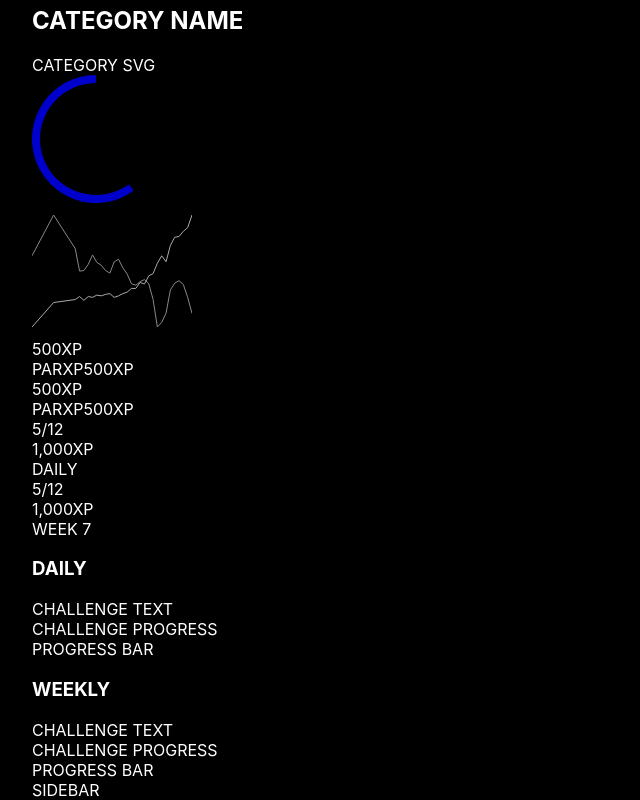
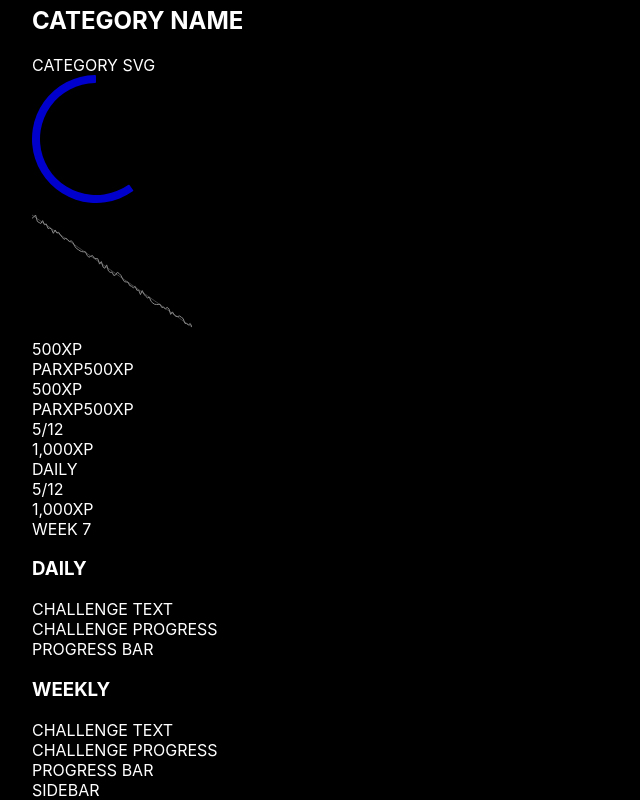
Before and after one commit to everalert/habits-battlepass, a Next.js app: page / in a window 1280 px wide. Shown: the part 799-1599 px from the top of the page, without its empty margins (0-640 px from the left). Built offline with nearby package versions, Linux system fonts and the light colour scheme.

Commit message:
change LineChart data structure

```diff
--- a/src/elements/linechart.element.js
+++ b/src/elements/linechart.element.js
@@ -1,38 +1,11 @@
 import { useD3 } from '../hooks/useD3'
 import * as d3 from 'd3';
 
-const data = [
-	{year: 1980, efficiency: 24.3, sales: 8949000},
-	{year: 1985, efficiency: 27.6, sales: 10979000},
-	{year: 1990, efficiency: 28, sales: 9303000},
-	{year: 1991, efficiency: 28.4, sales: 8185000},
-	{year: 1992, efficiency: 27.9, sales: 8213000},
-	{year: 1993, efficiency: 28.4, sales: 8518000},
-	{year: 1994, efficiency: 28.3, sales: 8991000},
-	{year: 1995, efficiency: 28.6, sales: 8620000},
-	{year: 1996, efficiency: 28.5, sales: 8479000},
-	{year: 1997, efficiency: 28.7, sales: 8217000},
-	{year: 1998, efficiency: 28.8, sales: 8085000},
-	{year: 1999, efficiency: 28.3, sales: 8638000},
-	{year: 2000, efficiency: 28.5, sales: 8778000},
-	{year: 2001, efficiency: 28.8, sales: 8352000},
-	{year: 2002, efficiency: 29, sales: 8042000},
-	{year: 2003, efficiency: 29.5, sales: 7556000},
-	{year: 2004, efficiency: 29.5, sales: 7483000},
-	{year: 2005, efficiency: 30.3, sales: 7660000},
-	{year: 2006, efficiency: 30.1, sales: 7762000},
-	{year: 2007, efficiency: 31.2, sales: 7562000},
-	{year: 2008, efficiency: 31.5, sales: 6769000},
-	{year: 2009, efficiency: 32.9, sales: 5402000},
-	{year: 2010, efficiency: 33.9, sales: 5636000},
-	{year: 2011, efficiency: 33.1, sales: 6093000},
-	{year: 2012, efficiency: 35.3, sales: 7245000},
-	{year: 2013, efficiency: 36.4, sales: 7586000},
-	{year: 2014, efficiency: 36.5, sales: 7708000},
-	{year: 2015, efficiency: 37.2, sales: 7517000},
-	{year: 2016, efficiency: 37.7, sales: 6873000},
-	{year: 2017, efficiency: 39.4, sales: 6081000},
-];
+const data = [];
+const days = 91;
+const delta = -10;
+for (let i=0; i<days; i++)
+	data.push({date:i, par:i/days*delta, value:i/days*delta+delta/days*5*(Math.random()-0.5)})
 
 export default function LineChart() {
 	const ref = useD3(
@@ -41,42 +14,40 @@ export default function LineChart() {
 			const width = 160;
 			const margin = { top: 8, right: 0, bottom: 8, left: 0 };
 
-			const years = data.map(d => d.year)
-			const efficiency = data.map(d => d.efficiency)
-			const sales = data.map(d => d.sales)
+			const date = data.map(d => d.date)
+			const par = data.map(d => d.par)
+			const value = data.map(d => d.value)
 
 			const x = d3.scaleLinear()
-				.domain([d3.min(years),d3.max(years)])
+				.domain([d3.min(date),d3.max(date)])
 				.range([0, width]);
 
 			const y1 = d3.scaleLinear()
-				.domain([d3.min(sales),d3.max(sales)])
+				.domain([d3.min(value),d3.max(value)])
 				.range([height - margin.bottom, margin.top]);
 
 			const y2 = d3.scaleLinear()
-				.domain([d3.min(efficiency),d3.max(efficiency)])
+				.domain([d3.min(par),d3.max(par)])
 				.range([height - margin.bottom, margin.top]);
 
 			const lineGen1 = d3.line()
-				.x((d) => x(d.year))
-				.y((d) => y1(d.sales));
+				.x((d) => x(d.date))
+				.y((d) => y1(d.value));
 
 			const lineGen2 = d3.line()
-				.x((d) => x(d.year))
-				.y((d) => y2(d.efficiency));
+				.x((d) => x(d.date))
+				.y((d) => y2(d.par));
 
 			svg
-				.select(".plot-area")
-				.append('path')
+				.select(".plot-prediction")
+				.attr('d',lineGen2(data))
+				.style('fill','none')
+				.style('stroke','#444')
+			svg
+				.select(".plot-value")
 				.attr('d',lineGen1(data))
 				.style('fill','none')
 				.style('stroke','#888')
-			svg
-				.select(".plot-area")
-				.append('path')
-				.attr('d',lineGen2(data))
-				.style('fill','none')
-				.style('stroke','#AAA')
 		},
 		[data.length]
 	);
@@ -88,7 +59,10 @@ export default function LineChart() {
 			margin: "0px",
 			padding: "0px",
 		}}>
-			<g className="plot-area" />
+			<g className="plot-area">
+				<path className='plot-prediction'/>
+				<path className='plot-value'/>
+			</g>
 		</svg>
 	);
 }
```
